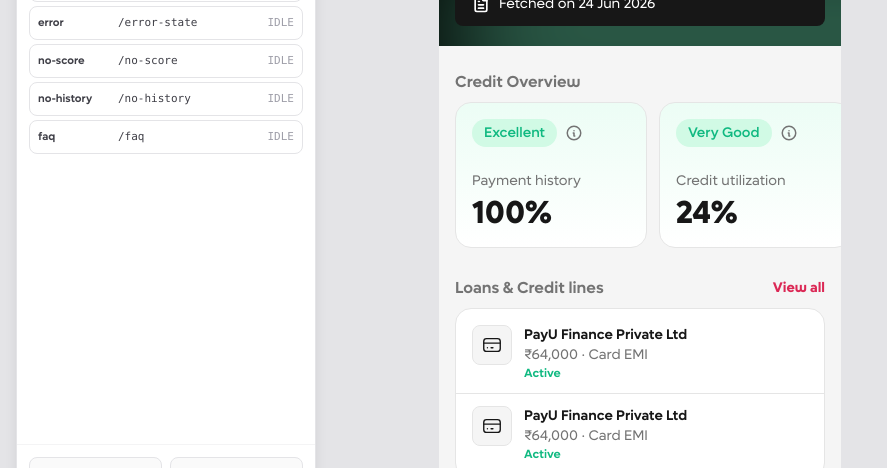
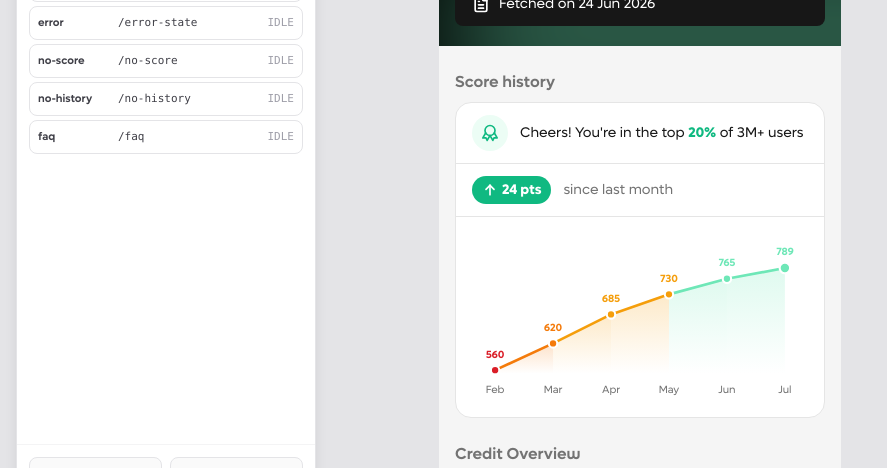
Before and after one commit to jothachil/credit-score-repo, a Next.js app: page /score in a window 1280 px wide. Shown: the part 280-748 px from the top of the page, without its empty margins (0-887 px from the left). Built offline with nearby package versions, Linux system fonts and the light colour scheme.

Commit message:
Add score history visualization to CreditScore component. Introduce ScoreTrendChart for displaying monthly score trends, along with percentile standing and score change indicators. Enhance user engagement with visual elements and improved data representation.

```diff
--- a/app/score/page.js
+++ b/app/score/page.js
@@ -2,6 +2,8 @@
 
 import "slot-text/style.css";
 import {
+  IconArrowUp,
+  IconAward,
   IconChevronRight,
   IconCreditCard,
   IconFileDownload,
@@ -44,6 +46,15 @@ const SCORE_BANDS = [
     color: "bg-background-postive",
   },
 ];
+
+// Band id → SVG fill (mirrors each gauge segment's colour) for charting.
+const BAND_FILL = {
+  poor: "var(--background-negative)",
+  fair: "#f47b0b",
+  good: "var(--background-warning)",
+  "very-good": "var(--mountain-green-04)",
+  exceptional: "var(--background-postive)",
+};
 
 // 16 evenly spaced scale ticks under the gauge.
 const SCORE_TICKS = Array.from({ length: 16 }, (_, i) => `tick-${i}`);
@@ -261,6 +272,123 @@ function ImpactCard({ rating, label, value, onClick }) {
   );
 }
 
+// Mocked month-by-month score history (oldest → newest).
+const SCORE_HISTORY = [
+  { month: "Feb", score: 560 }, // Poor
+  { month: "Mar", score: 620 }, // Fair
+  { month: "Apr", score: 685 }, // Good
+  { month: "May", score: 730 }, // Good
+  { month: "Jun", score: 765 }, // Very Good
+  { month: "Jul", score: 789 }, // Very Good
+];
+
+// Highlight callout data: percentile standing + change vs. last month.
+const USER_PERCENTILE = 20;
+const SCORE_DELTA = SCORE_HISTORY.at(-1).score - SCORE_HISTORY.at(-2).score; // +9 pts
+
+// A compact line chart of the monthly score history. Pure SVG, sized by a
+// viewBox so it scales to the card width; colours come from our brand token.
+function ScoreTrendChart({ data }) {
+  const W = 320;
+  const H = 160;
+  const padX = 22;
+  const padTop = 30;
+  const padBottom = 26;
+  const scores = data.map((d) => d.score);
+  const min = Math.min(...scores) - 8;
+  const max = Math.max(...scores) + 8;
+  const stepX = (W - padX * 2) / (data.length - 1);
+  const yFor = (score) =>
+    padTop + (1 - (score - min) / (max - min)) * (H - padTop - padBottom);
+  const points = data.map((d, i) => ({
+    ...d,
+    x: padX + i * stepX,
+    y: yFor(d.score),
+  }));
+  const baseline = H - padBottom;
+
+  return (
+    <svg
+      viewBox={`0 0 ${W} ${H}`}
+      className="w-full"
+      role="img"
+      aria-label="Credit score over the last six months"
+    >
+      <defs>
+        {Object.entries(BAND_FILL).map(([id, color]) => (
+          <linearGradient
+            key={id}
+            id={`scoreTrendFill-${id}`}
+            x1="0"
+            y1="0"
+            x2="0"
+            y2="1"
+          >
+            <stop offset="0%" stopColor={color} stopOpacity="0.22" />
+            <stop offset="100%" stopColor={color} stopOpacity="0" />
+          </linearGradient>
+        ))}
+      </defs>
+
+      {points.slice(0, -1).map((p, i) => {
+        const next = points[i + 1];
+        const bandId = resolveScore(next.score).band.id;
+        return (
+          <g key={`seg-${p.month}`}>
+            <polygon
+              points={`${p.x},${p.y} ${next.x},${next.y} ${next.x},${baseline} ${p.x},${baseline}`}
+              fill={`url(#scoreTrendFill-${bandId})`}
+            />
+            <line
+              x1={p.x}
+              y1={p.y}
+              x2={next.x}
+              y2={next.y}
+              stroke={BAND_FILL[bandId]}
+              strokeWidth="2.5"
+              strokeLinecap="round"
+            />
+          </g>
+        );
+      })}
+
+      {points.map((p, i) => {
+        const isLast = i === points.length - 1;
+        const fill = BAND_FILL[resolveScore(p.score).band.id];
+        return (
+          <g key={p.month}>
+            <circle
+              cx={p.x}
+              cy={p.y}
+              r={isLast ? 5 : 4}
+              fill={fill}
+              stroke="var(--background-primary)"
+              strokeWidth="2"
+            />
+            <text
+              x={p.x}
+              y={p.y - 12}
+              textAnchor="middle"
+              className="text-[10px] font-semibold"
+              fill={fill}
+            >
+              {p.score}
+            </text>
+            <text
+              x={p.x}
+              y={H - 8}
+              textAnchor="middle"
+              className="fill-content-secondary text-[10px]"
+            >
+              {p.month}
+            </text>
+          </g>
+        );
+      })}
+    </svg>
+  );
+}
+
 // A tappable list row: leading icon, label, and a circular chevron affordance.
 // Rows stack inside a bordered card; all but the last carry a bottom divider.
 function ActionRow({ icon: Icon, label, onClick, last }) {
@@ -429,6 +557,47 @@ export default function CreditScore() {
       <div className="flex flex-col gap-6 px-4 py-6">
         <section className="flex flex-col gap-2">
           <h2 className="text-sm leading-6 font-semibold text-content-secondary">
+            Score history
+          </h2>
+          <div className="overflow-hidden rounded-2xl border border-border-primary bg-background-primary">
+            {/* Percentile standing */}
+            <div className="flex items-center gap-3 px-4 py-3">
+              <span className="flex size-9 shrink-0 items-center justify-center rounded-full bg-background-light-postive">
+                <IconAward
+                  size={20}
+                  stroke={2}
+                  className="text-content-postive"
+                />
+              </span>
+              <p className="text-[14px] leading-5 text-content-primary">
+                Cheers! You're in the top{" "}
+                <span className="font-bold text-content-postive">
+                  {USER_PERCENTILE}%
+                </span>{" "}
+                of 3M+ users
+              </p>
+            </div>
+            <div className="border-t border-border-primary" />
+            {/* Change since last month */}
+            <div className="flex items-center gap-3 px-4 py-3">
+              <span className="flex shrink-0 items-center gap-1 rounded-full bg-background-postive px-2.5 py-1 text-[14px] leading-5 font-bold text-content-inverse-primary">
+                <IconArrowUp size={16} stroke={2.5} />
+                {SCORE_DELTA} pts
+              </span>
+              <span className="text-[14px] leading-5 text-content-secondary">
+                since last month
+              </span>
+            </div>
+            <div className="border-t border-border-primary" />
+            {/* Monthly trend */}
+            <div className="p-4">
+              <ScoreTrendChart data={SCORE_HISTORY} />
+            </div>
+          </div>
+        </section>
+
+        <section className="flex flex-col gap-2">
+          <h2 className="text-sm leading-6 font-semibold text-content-secondary">
             Credit Overview
           </h2>
           {/* Full-bleed horizontal scroll: -mx-4/px-4 lets cards run to the
```
